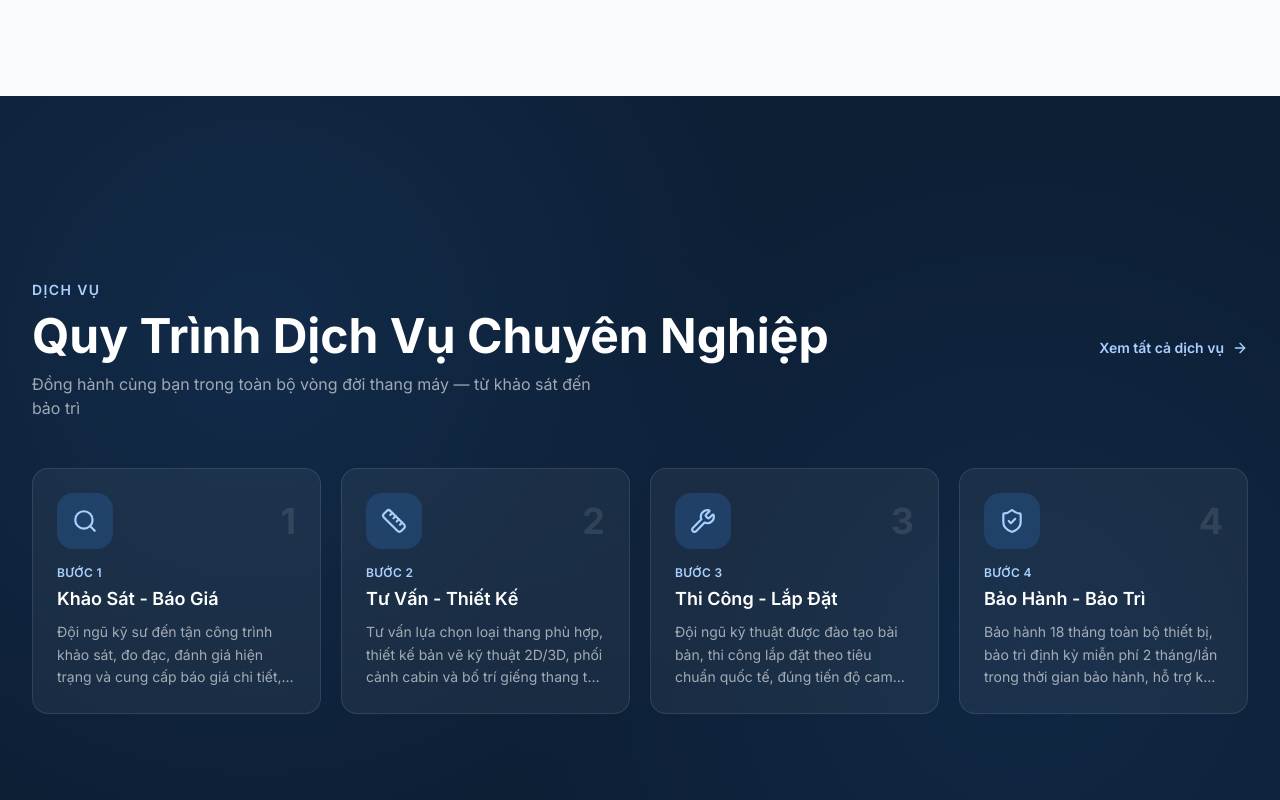
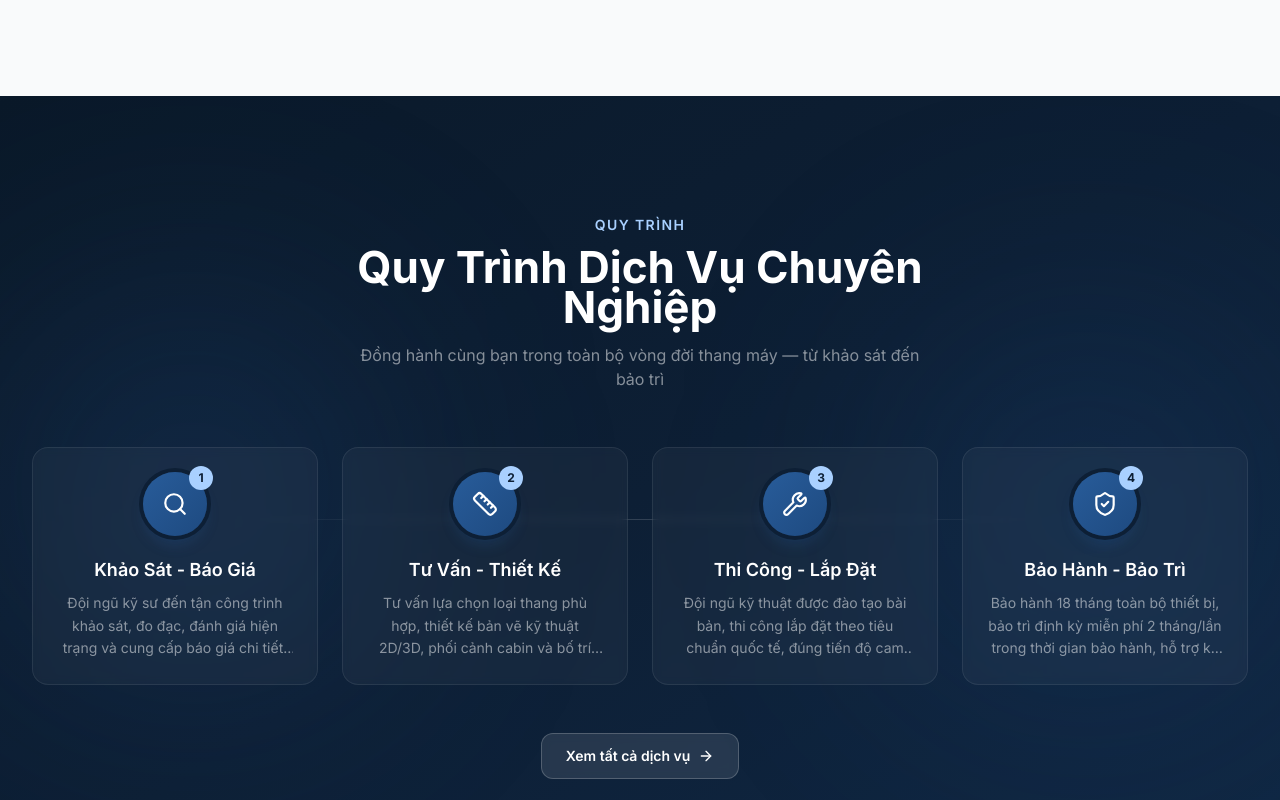
Before and after one commit to HoangDai2/ThangMayHaiPhat, a Next.js app: page / in a window 1280 px wide. Shown: the part 2660-3460 px from the top of the page. Built offline with nearby package versions, Linux system fonts and the light colour scheme; no server answers.

Commit message:
Redesign service process UI

```diff
--- a/src/components/Services.tsx
+++ b/src/components/Services.tsx
@@ -103,46 +103,57 @@ export default function Services() {
     </section>
 
     {/* Services strip — full-screen section */}
-    <section className="relative flex min-h-screen items-center overflow-hidden bg-[#0d1f35] py-20">
-        <div className="absolute inset-0 opacity-20" style={{ backgroundImage: 'radial-gradient(circle at 20% 30%, #285c9a 0, transparent 45%), radial-gradient(circle at 80% 70%, #1e4a80 0, transparent 45%)' }} />
-        <div className="relative z-10 w-full max-w-7xl mx-auto px-4 sm:px-6 lg:px-8">
-          <div className="flex flex-col lg:flex-row items-center justify-between gap-6 mb-12">
-            <div>
+    <section className="relative flex min-h-screen items-center overflow-hidden bg-gradient-to-br from-[#0a1929] via-[#0d1f35] to-[#102845]">
+      <div className="absolute inset-0">
+        <div className="absolute left-0 top-1/4 h-96 w-96 rounded-full bg-[#285c9a]/20 blur-[120px]" />
+        <div className="absolute bottom-1/4 right-0 h-96 w-96 rounded-full bg-[#1e4a80]/20 blur-[120px]" />
+      </div>
+
+      <div className="relative z-10 w-full max-w-7xl mx-auto px-4 sm:px-6 lg:px-8 py-20">
+        <div className="text-center mb-14">
           <span className="inline-block text-[#a9d0ff] text-sm font-semibold tracking-widest uppercase mb-3">
-                Dịch vụ
+            Quy trình
           </span>
-              <h3 className="text-3xl sm:text-4xl lg:text-5xl font-bold text-white leading-tight">Quy Trình Dịch Vụ Chuyên Nghiệp</h3>
-              <p className="text-white/60 text-base mt-3 max-w-xl">Đồng hành cùng bạn trong toàn bộ vòng đời thang máy — từ khảo sát đến bảo trì</p>
+          <h3 className="text-3xl sm:text-4xl lg:text-[44px] font-bold text-white leading-tight max-w-2xl mx-auto">
+            Quy Trình Dịch Vụ Chuyên Nghiệp
+          </h3>
+          <p className="text-white/50 text-base mt-4 max-w-xl mx-auto">
+            Đồng hành cùng bạn trong toàn bộ vòng đời thang máy — từ khảo sát đến bảo trì
+          </p>
         </div>
-            <Link href="/dich-vu"
-              className="group flex items-center gap-2 text-[#a9d0ff] font-semibold text-sm hover:gap-3 transition-all"
-            >
-              Xem tất cả dịch vụ
-              <ArrowRight size={16} className="group-hover:translate-x-0.5 transition-transform" />
-            </Link>
-          </div>
-          <div className="grid sm:grid-cols-2 lg:grid-cols-4 gap-5">
+
+        <div className="relative grid sm:grid-cols-2 lg:grid-cols-4 gap-6">
+          <div className="hidden lg:block absolute top-[72px] left-[12.5%] right-[12.5%] h-px bg-gradient-to-r from-transparent via-white/15 to-transparent" />
+
           {serviceItems.map((service, idx) => {
             const Icon = serviceIconMap[service.icon] || Settings;
             return (
               <Link key={service.id}
                 href={`/dich-vu#${service.id}`}
-                  className="group flex flex-col gap-4 p-6 rounded-2xl bg-white/5 hover:bg-white/10 hover:shadow-xl hover:-translate-y-1 transition-all duration-300 border border-white/10"
+                className="group relative flex flex-col items-center text-center p-6 rounded-2xl bg-white/[0.04] backdrop-blur-sm hover:bg-white/[0.08] hover:-translate-y-1.5 transition-all duration-300 border border-white/[0.08] hover:border-[#a9d0ff]/30"
               >
-                  <div className="flex items-center justify-between">
-                    <div className="w-14 h-14 rounded-2xl bg-[#285c9a]/40 flex items-center justify-center flex-shrink-0">
-                      <Icon size={26} className="text-[#a9d0ff]" />
+                <div className="relative mb-5">
+                  <div className="w-16 h-16 rounded-full bg-gradient-to-br from-[#285c9a] to-[#1e4a80] flex items-center justify-center shadow-lg shadow-[#285c9a]/30 ring-4 ring-[#0d1f35]">
+                    <Icon size={26} className="text-white" />
                   </div>
-                    <span className="text-4xl font-bold text-white/10">{idx + 1}</span>
+                  <span className="absolute -top-1.5 -right-1.5 flex h-6 w-6 items-center justify-center rounded-full bg-[#a9d0ff] text-xs font-bold text-[#0d1f35]">
+                    {idx + 1}
+                  </span>
                 </div>
-                  <div>
-                    <div className="text-[#a9d0ff] text-xs font-semibold uppercase tracking-wide mb-1">Bước {idx + 1}</div>
                 <h4 className="font-semibold text-white text-lg mb-2">{service.title}</h4>
-                    <p className="text-white/60 text-sm leading-relaxed line-clamp-3">{service.shortDescription}</p>
-                  </div>
+                <p className="text-white/50 text-sm leading-relaxed line-clamp-3">{service.shortDescription}</p>
               </Link>
             );
           })}
+        </div>
+
+        <div className="text-center mt-12">
+          <Link href="/dich-vu"
+            className="group inline-flex items-center gap-2 rounded-xl bg-white/10 hover:bg-white/15 border border-white/20 px-6 py-3 text-sm font-semibold text-white backdrop-blur-sm transition-all hover:-translate-y-0.5"
+          >
+            Xem tất cả dịch vụ
+            <ArrowRight size={16} className="transition-transform group-hover:translate-x-1" />
+          </Link>
         </div>
       </div>
     </section>
```
Lines whose indentation alone changed are shown as unchanged.
